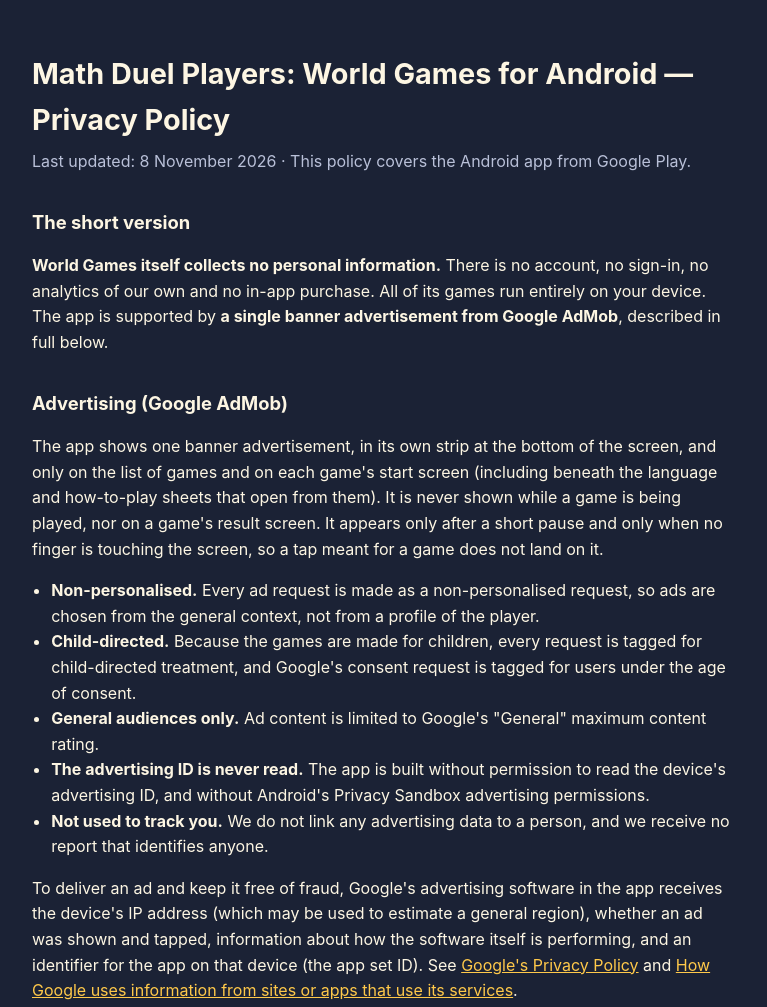
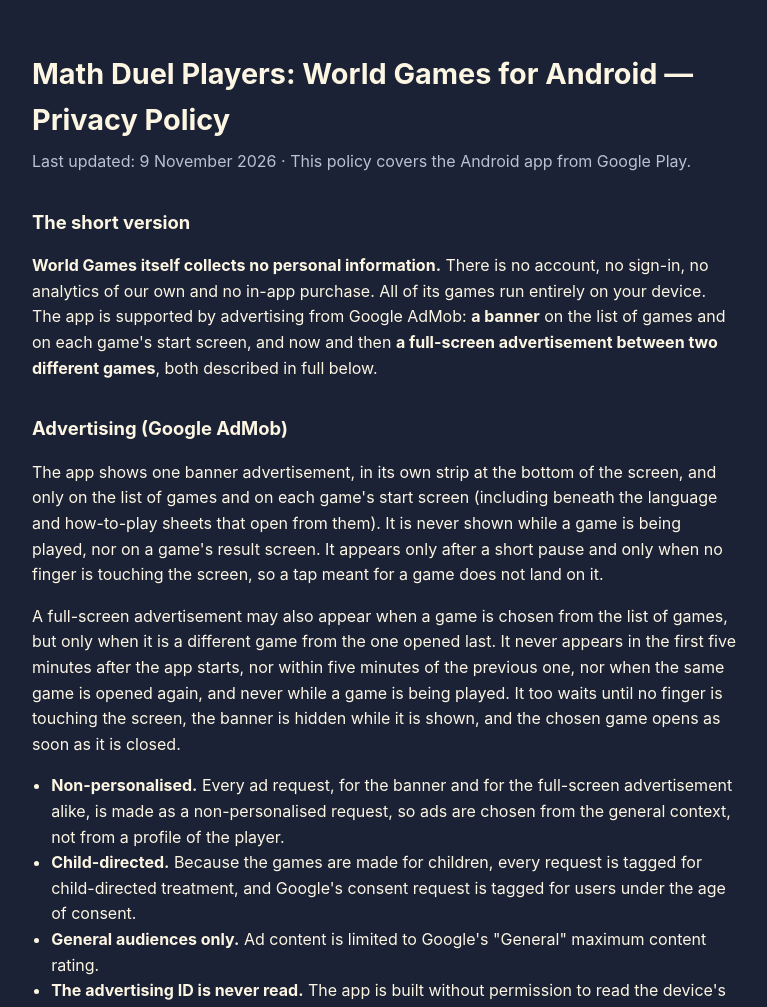
Before and after one commit to htphuc1994/mathduel-site, a plain HTML site: page world-games-privacy-android.html in a window 1280 px wide. Shown: the top 1007 px of the page, without its empty margins (256-1023 px from the left). Drawn offline with Linux system fonts and the light colour scheme.

Commit message:
World Games: the Android policy describes the full-screen ad between two different games
A banner on the list of games and each start screen, and now and then a full-screen ad when a game
other than the last one is opened: never in the first five minutes, never within five minutes of
the previous one, never for the same game again, never in play, both non-personalised and
child-directed.

Co-Authored-By: Claude Opus 5.5 <noreply@anthropic.com>

```diff
--- a/world-games-privacy-android.html
+++ b/world-games-privacy-android.html
@@ -13,13 +13,14 @@ footer{margin-top:2.5rem;font-size:.9rem;color:#b9c0d8;border-top:1px solid #303
 </style></head>
 <body>
 <h1>Math Duel Players: World Games for Android — Privacy Policy</h1>
-<p class="tag">Last updated: 8 November 2026 · This policy covers the Android app from Google Play.</p>
+<p class="tag">Last updated: 9 November 2026 · This policy covers the Android app from Google Play.</p>
 
 <h2>The short version</h2>
 <p><strong>World Games itself collects no personal information.</strong> There is no account, no
 sign-in, no analytics of our own and no in-app purchase. All of its games run entirely on your device.
-The app is supported by <strong>a single banner advertisement from Google AdMob</strong>,
-described in full below.</p>
+The app is supported by advertising from Google AdMob: <strong>a banner</strong> on the list of
+games and on each game's start screen, and now and then <strong>a full-screen advertisement between
+two different games</strong>, both described in full below.</p>
 
 <h2>Advertising (Google AdMob)</h2>
 <p>The app shows one banner advertisement, in its own strip at the bottom of the screen, and only on
@@ -27,9 +28,15 @@ the list of games and on each game's start screen (including beneath the languag
 sheets that open from them). It is never shown while a game is being played, nor on a game's result
 screen. It appears only after a short pause and only when no finger is touching the screen, so a tap
 meant for a game does not land on it.</p>
+<p>A full-screen advertisement may also appear when a game is chosen from the list of games, but only
+when it is a different game from the one opened last. It never appears in the first five minutes after
+the app starts, nor within five minutes of the previous one, nor when the same game is opened again,
+and never while a game is being played. It too waits until no finger is touching the screen, the
+banner is hidden while it is shown, and the chosen game opens as soon as it is closed.</p>
 <ul>
-  <li><strong>Non-personalised.</strong> Every ad request is made as a non-personalised request, so
-    ads are chosen from the general context, not from a profile of the player.</li>
+  <li><strong>Non-personalised.</strong> Every ad request, for the banner and for the full-screen
+    advertisement alike, is made as a non-personalised request, so ads are chosen from the general
+    context, not from a profile of the player.</li>
   <li><strong>Child-directed.</strong> Because the games are made for children, every request is tagged
     for child-directed treatment, and Google's consent request is tagged for users under the age of
     consent.</li>
@@ -56,7 +63,7 @@ none is used: only non-personalised, child-directed ads are requested.</p>
 <p>The app still asks Google's consent tool first, every time it starts, and does not start the
 advertising software until that tool allows it. If the tool ever reports that a choice is needed, a
 <em>Privacy and cookie settings</em> button appears at the bottom of the list of games, so that the
-choice can be made or changed at any time. Withdrawing it removes the banner.</p>
+choice can be made or changed at any time. Withdrawing it removes the advertising.</p>
 
 <h2>Offline</h2>
 <p>The games need no network. With no connection the app simply shows no advertisement; it raises no
```
